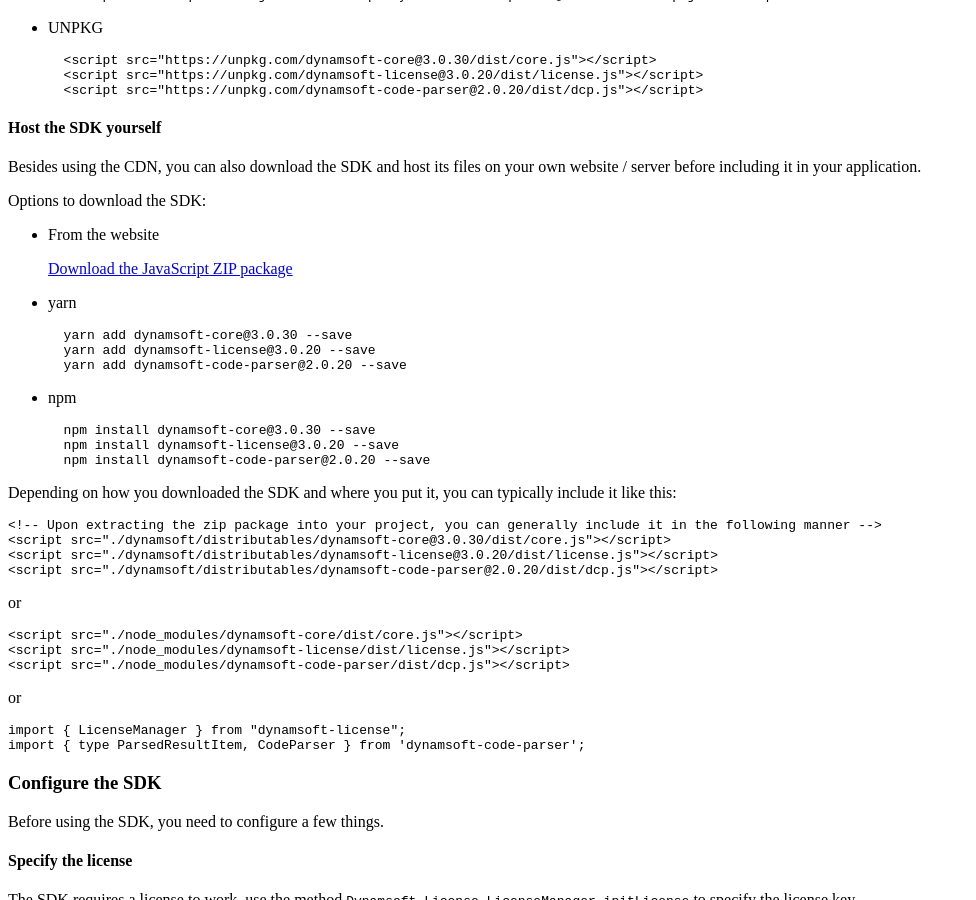
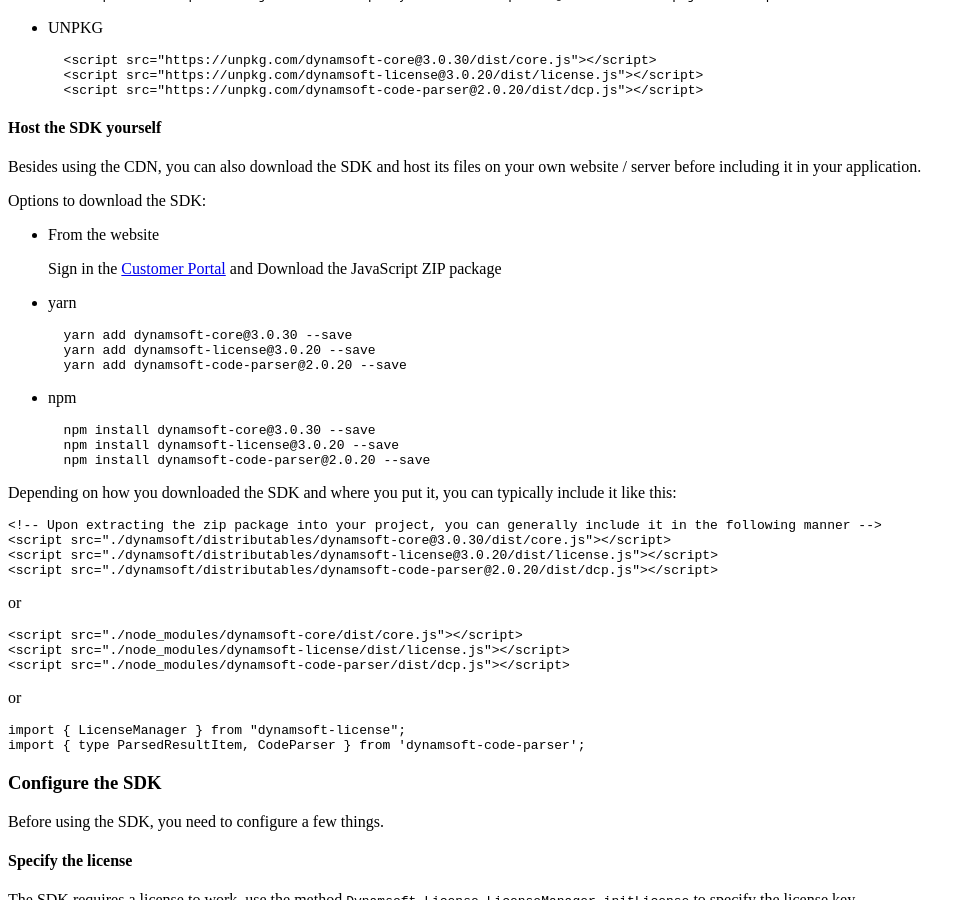
Before and after one commit to dynamsoft-docs/code-parser-docs-js, a Jekyll site: the page built from programming/javascript/user-guide/index.md, in a window 1280 px wide and 900 px high, scrolled down 2751 px. Shown: the whole window, without its empty margins (0-976 px from the left). Built offline with Jekyll 4.4.1, drawn with Linux system fonts in a browser that asks for light colours.

Commit message:
update to internal commit 3f238224

```diff
--- a/programming/javascript/user-guide/index.md
+++ b/programming/javascript/user-guide/index.md
@@ -157,7 +157,7 @@ Options to download the SDK:
 
 - From the website
 
-  [Download the JavaScript ZIP package](https://www.dynamsoft.com/code-parser/downloads/?ver=2.0.20&utm_source=guide)
+  Sign in the [Customer Portal](https://www.dynamsoft.com/customer/index?utm_source=docs&product=dcp) and Download the JavaScript ZIP package
 
 * yarn
 
```
Also changed, not shown: programming/javascript/api-reference/code-parser-module.md (+2 -2 lines), programming/javascript/api-reference/code-parser.md (+1 -1 lines), programming/javascript/api-reference/index.md (+2 -2 lines).
